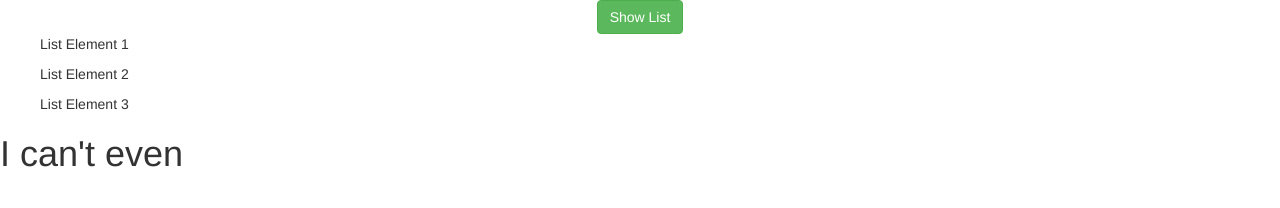
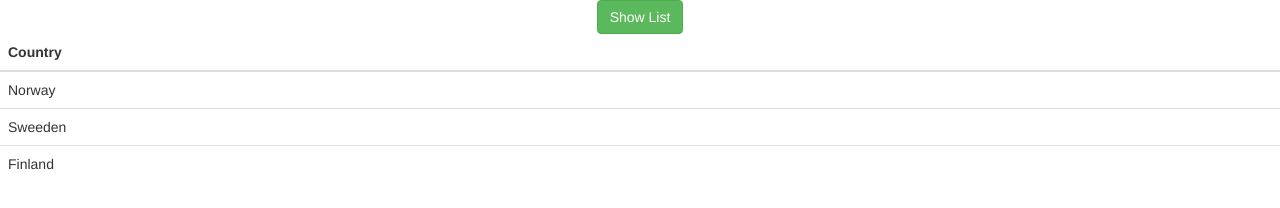
Before and after one commit to HenningKoller/PHEM, a plain HTML site: page app/form.html in a window 1280 px wide. Drawn offline with nearby package versions, Linux system fonts and the light colour scheme.

Commit message:
Just testing some lists with inner lists

```diff
--- a/app/form.html
+++ b/app/form.html
@@ -33,7 +33,7 @@
 					</thead>
 
 				  <tr ng-repeat="variable in variables">
-				    <td>{{variable.id}}</td>
+				    <td> {{ variable.id }} </td>
 				    <td>{{ variable.name }}</td>
 				    <td>{{ variable.price }}</td>
 				  </tr>
@@ -42,19 +42,17 @@
 		</div>
 	</div>
 
-	<div id="expand-list" align="left">
-		<div ng-init="showElm=false">
-			<ul ng-click="showElm=!showElm">List Element 1
-				<li ng-show="showElm">List elem 1.1</li>
-			</ul>
-			<ul>List Element 2</ul>
-			<ul>List Element 3</ul>
-
-		</div>
-	</div>
-
-	<div id="scriptTesting" ng-controller="myTestController">
-		<h1>{{message}}</h1>
+	<div ng-controller="myTestController">
+		<table class="table table-hover">
+			<thead>
+				<th>Country</th>
+			</thead>
+			<tr ng-repeat="x in countries">
+				<td ng-init="showDistrict=false" ng-click="showDistrict=!showDistrict">{{x}}
+					<ul ng-show="showDistrict" ng-repeat="y in district">{{y}}</ul>
+				</td>
+			</tr>
+		</table>
 	</div>
 
 </div>
--- a/app/js/services.js
+++ b/app/js/services.js
@@ -98,7 +98,8 @@ myApp.controller("myController", function($scope, $http) {
 });
 
 myApp.controller("myTestController", function($scope) {
-	$scope.message = "I can't even";
+	$scope.countries = ["Norway","Sweeden","Finland"];
+	$scope.district = ["Akershus","Oslo","Vest-Agder", "Aust-Agder"];
 });
 
 
```
